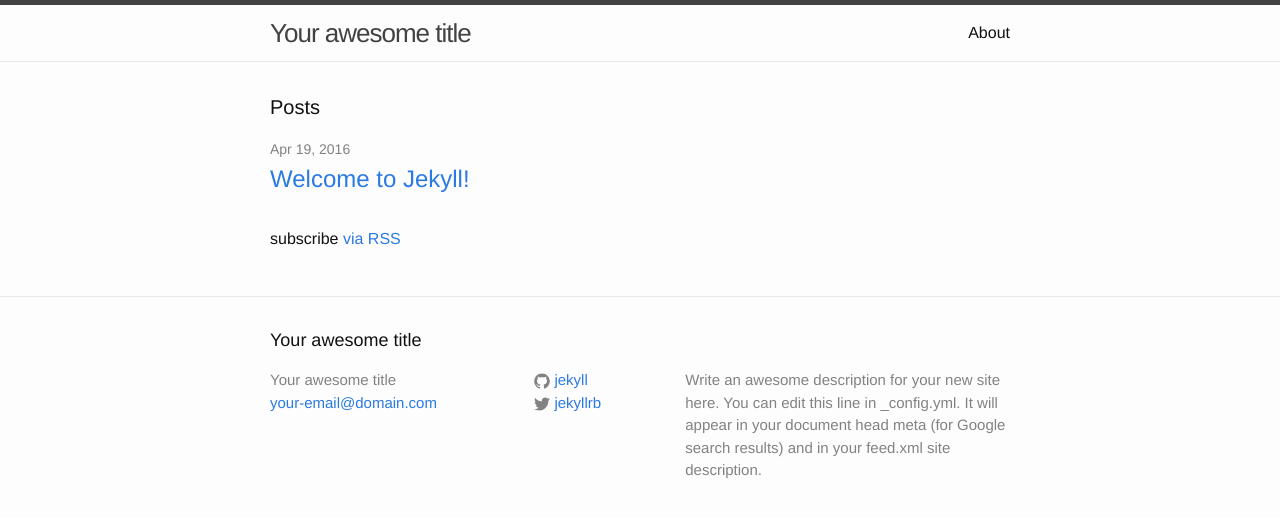
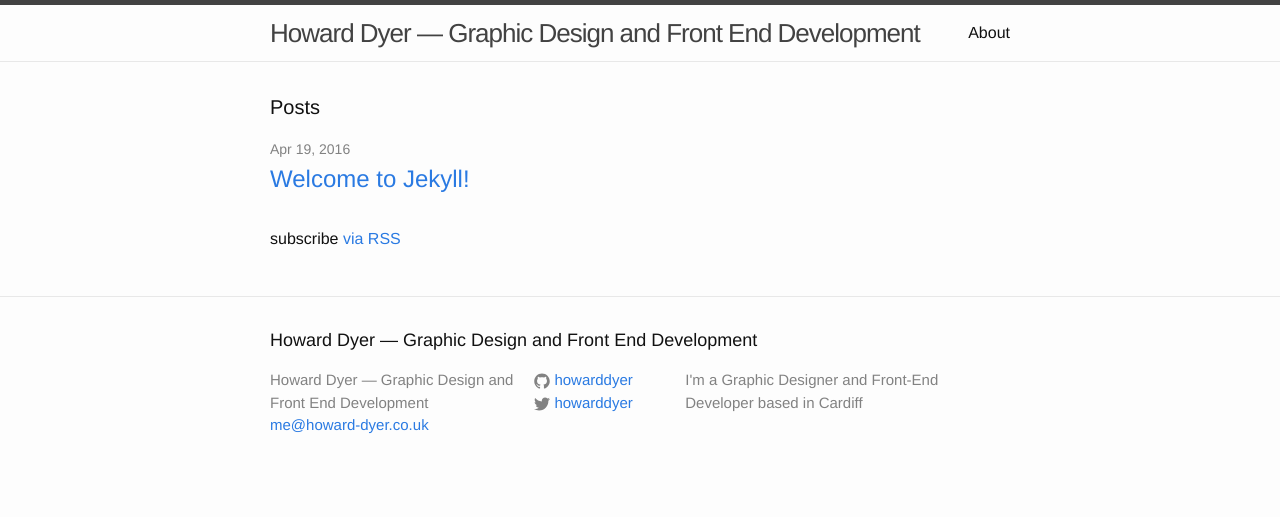
Before and after one commit to howarddyer/howarddyer.github.io, a Jekyll site: the page built from index.html, in a window 1280 px wide. Shown: the top 517 px of the page. Built offline with Jekyll 4.4.1, drawn with Linux system fonts in a browser that asks for light colours.

Commit message:
Update gitignore and config files.

```diff
--- a/_config.yml
+++ b/_config.yml
@@ -6,16 +6,18 @@
 # 'jekyll serve'. If you change this file, please restart the server process.
 
 # Site settings
-title: Your awesome title
-email: your-email@domain.com
-description: > # this means to ignore newlines until "baseurl:"
-  Write an awesome description for your new site here. You can edit this
-  line in _config.yml. It will appear in your document head meta (for
-  Google search results) and in your feed.xml site description.
-baseurl: "" # the subpath of your site, e.g. /blog
-url: "http://yourdomain.com" # the base hostname & protocol for your site
-twitter_username: jekyllrb
-github_username:  jekyll
+title: Howard Dyer &mdash; Graphic Design and Front End Development
+email: me@howard-dyer.co.uk
+description: "I'm a Graphic Designer and Front-End Developer based in Cardiff"
+baseurl: "" # the subpath of your site, e.g. /blog/
+url: "http://www.howard-dyer.co.uk"
+twitter_username: howarddyer
+github_username:  howarddyer
 
 # Build settings
 markdown: kramdown
+highlighter: rouge
+exclude: []
+
+# Outputting
+permalink: /:title.html
```
Also changed, not shown: 1 other file.
